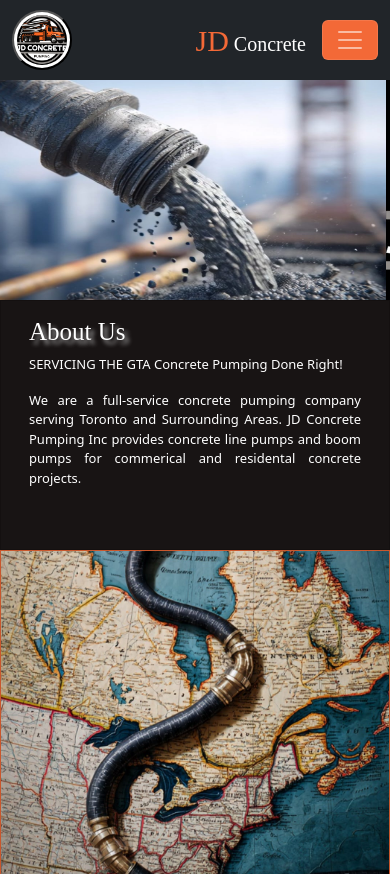
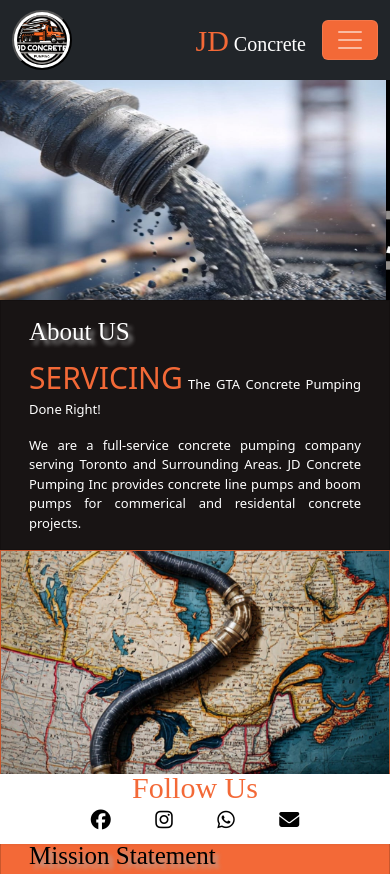
Before and after one commit to WerideMarcondes/jdconcret, a plain HTML site: page index.html in a window 390 px wide. Shown: the top 874 px of the page. Drawn offline with nearby package versions, Linux system fonts and the light colour scheme; some packages are replaced by stand-ins of ours; a script that the page names is missing.

Commit message:
add navbardown

```diff
--- a/css/styleIndex.css
+++ b/css/styleIndex.css
@@ -62,6 +62,36 @@ body {
   color: white;
 }
 
+ .links_navdown {
+    font-size: 25px;
+  }
+  .colum {
+    text-align: center;
+    margin-top: -2px;
+  }
+  .navbar-final {
+    position: fixed;
+    bottom: 0;
+    left: 0;
+    width: 100%;
+    height: 70px;
+    background-color: white;
+    /* border: 1px solid #000; Espessura, estilo (solid) e cor  */
+    display: flex;
+    justify-content: center;
+    align-items: center;
+    font-family: "Tangerine", serif;
+    box-shadow: 0 -2px 5px rgba(0, 0, 0, 0.2);
+  }
+
+  .navbar-final a {
+    color: black;
+    padding: 0 20px;
+    text-decoration: none;
+    font-family: Arial, sans-serif;
+  }
+
+
 #about {
   background-color: rgb(24, 20, 20);
   color: white;
@@ -86,7 +116,7 @@ body {
 .card-image-about {
   max-width: 100%;
   height: 300px;
-  background-image: url("../img/backgroud/mape_line.jpeg");
+  background-image: url("../img/backgroudmodal/boom.jpeg");
   background-size: cover; /* Faz a imagem cobrir o card */
   background-position: center; /* Centraliza */
   background-repeat: no-repeat; /* Evita repetição */
@@ -169,9 +199,9 @@ body {
 
 .card {
   width: 400px;
-  height: 500px;
+  height: 600px;
   font-size: 13px;
-  margin: auto;
+  /* margin: auto; */
 }
 
 .cards-info {
@@ -182,6 +212,34 @@ body {
 @media (min-width: 50px) and (max-width: 576px) {
   .mainnav {
     display: none;
+  }
+  .links_navdown {
+    font-size: 20px;
+  }
+  .colum {
+    text-align: center;
+    margin-top: -20px;
+  }
+  .navbar-final {
+    position: fixed;
+    bottom: 0;
+    left: 0;
+    width: 100%;
+    height: 70px;
+    background-color: white;
+    /* border: 1px solid #000; Espessura, estilo (solid) e cor  */
+    display: flex;
+    justify-content: center;
+    align-items: center;
+    font-family: "Tangerine", serif;
+    box-shadow: 0 -2px 5px rgba(0, 0, 0, 0.2);
+  }
+
+  .navbar-final a {
+    color: black;
+    padding: 0 20px;
+    text-decoration: none;
+    font-family: Arial, sans-serif;
   }
   .jd {
     color: rgb(243, 105, 55);
@@ -289,7 +347,7 @@ body {
   }
   .card {
     width: 100%;
-    height: 550px;
+    height: 500px;
   }
 
   #about {
@@ -307,7 +365,7 @@ body {
     overflow: hidden; /* Garante que nada saia da borda */
     border-radius: 0;
     width: 100%;
-    height: 530px;
+    height: 500px;
   }
 
   #vision {
@@ -335,7 +393,7 @@ body {
   }
   .card-image-mission {
     max-width: 200%;
-    height: 400px;
+    height: 300px;
     margin: -13px;
     overflow: hidden; /* Garante que nada saia da borda */
     background-image: url("../img/backgroud/mape_line.jpeg");
@@ -664,7 +722,7 @@ body {
   }
   .card {
     width: 33%;
-    height: 500px;
+    height: 600px;
     font-size: 16px;
     margin-top: 50px;
   }
@@ -673,7 +731,7 @@ body {
     max-width: 120%;
     height: 300px;
     margin: -13px;
-    background-image: url("../img/backgroud/mape_line.jpeg");
+    background-image: url("../img/backgroud/moon.jpeg");
     background-size: cover; /* Faz a imagem cobrir o card */
     background-position: center; /* Centraliza */
     background-repeat: no-repeat; /* Evita repetição */
@@ -682,7 +740,7 @@ body {
     max-width: 120%;
     height: 300px;
     margin: -13px;
-    background-image: url("../img/backgroud/mape_line.jpeg");
+    background-image: url("../img/backgroud/line.jpeg");
     background-size: cover; /* Faz a imagem cobrir o card */
     background-position: center; /* Centraliza */
     background-repeat: no-repeat; /* Evita repetição */
--- a/index.html
+++ b/index.html
@@ -165,8 +165,8 @@
             <div class="card-image-about">
 </div>
       <div class="card-body" >
-        <h5 class="card-title" id="abouts">About Us</h5>
-      <p>SERVICING THE GTA
+        <h5 class="card-title" id="abouts">About US</h5>
+      <p><label class="jd"> SERVICING</label> The GTA
 Concrete Pumping Done Right!
       </p>
       <p>
@@ -182,7 +182,7 @@ JD Concrete Pumping Inc provides concrete line pumps and boom pumps for commeric
     <p>"Our mission is to bring our products to where you need them; tell us your needs and we will show you our experience."</p>
       </div>
     </div>
-    <div class="card" id="vision">
+    <!-- <div class="card" id="vision">
                      <div class="card-image-vision">
 </div>
       <div class="card-body">
@@ -192,7 +192,7 @@ JD Concrete Pumping Inc provides concrete line pumps and boom pumps for commeric
   </p>
   <h5 class="card-title">You've been pumped</h5>
       </div>
-    </div>
+    </div> -->
 </div>
 
 </div>
@@ -267,6 +267,32 @@ It is essential for projects that require speed, vertical/horizontal reach, and
     </div>
   </div>
 </div>
+<footer>
+   <nav class="navbar-final">
+ <div class="colum">
+    <div class="col">
+      <label class="navbar-brand"><label class="jd">Follow Us</label>
+    </div>
+  <!-- Link para o Facebook -->
+<a href="https://www.facebook.com/people/JD-Concrete-Pumping/100083258835101/#" target="_blank" style="text-decoration: none;">
+  <i class="fa-brands fa-facebook links_navdown"></i>
+</a>
+
+<!-- Link para o Instagram -->
+<a href="https://www.instagram.com/jd_pumping/?hl=en" target="_blank" style="text-decoration: none;">
+  <i class="fa-brands fa-instagram links_navdown"></i>
+</a>
+
+ <a href="https://wa.me" target="_blank" style="text-decoration: none;" >
+        <i class="fa-brands fa-whatsapp links_navdown"></i>
+    </a>
+    <a href="mailto:seuemail@exemplo.com" style="text-decoration: none;">
+    <i class="fa  fa-envelope links_navdown"></i>
+</a>
+    </div>
+
+    </nav>
+</footer>
 </section>
 <script src="js/index.js"></script>
 </body>
--- a/js/index.js
+++ b/js/index.js
@@ -30,7 +30,8 @@ function logo() {
   imageHeight: 200,
   color: 'black',
   confirmButtonColor: 'rgb(243, 105, 55)',
-  confirmButtonColor: 'black'
+  confirmButtonColor: 'black',
+  heightAuto: false // Adicione esta linha
 });
 
 }
```
Also changed, not shown: img/backgroud/flags.jpeg (added), img/backgroud/line.jpeg (added), img/backgroud/moon.jpeg (added), 1 other file.
